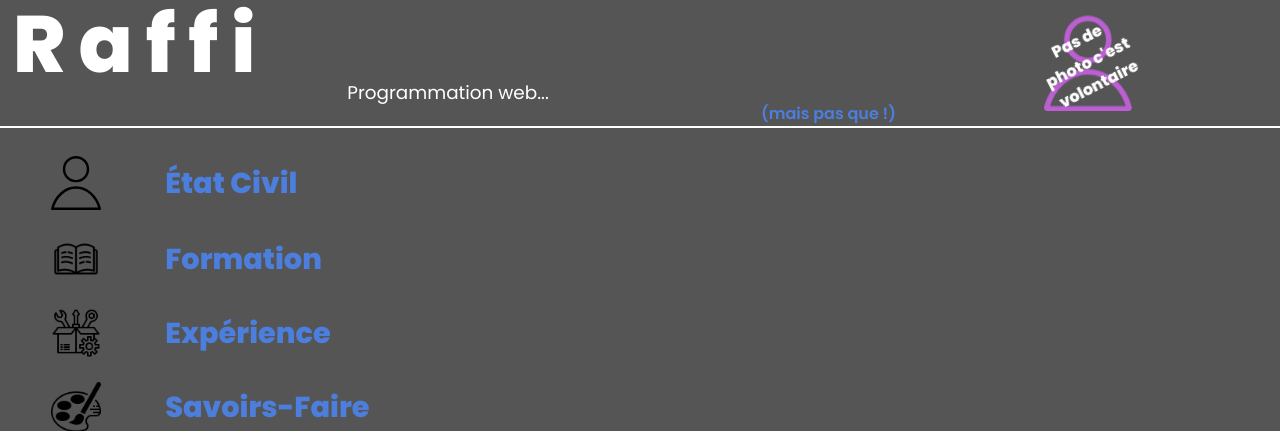
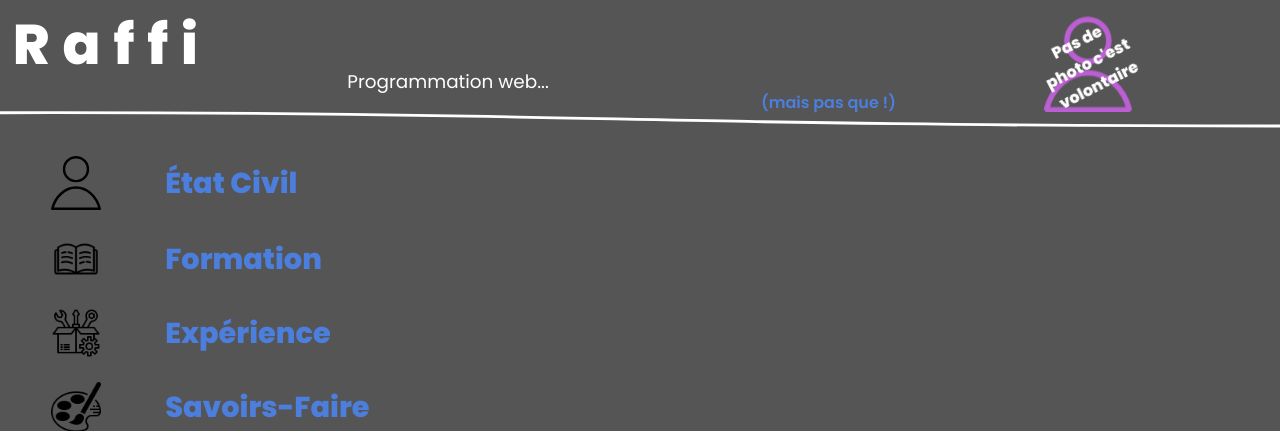
Before and after one commit to Raffiskender/raffiskender.github.io, a PHP site: page / in a window 1280 px wide. Shown: the top 431 px of the page. Run offline with PHP 8.4, Linux system fonts and the light colour scheme.

Commit message:
bordure en vague

```diff
--- a/index.html
+++ b/index.html
@@ -92,7 +92,7 @@
       </div>
       <div class="section-content knowHow-content" tabindex="1">
         <ul class="list-knowHow">
-          <li class="list-item list-item-knowHow"><span class="item-property item-knowHow-property">Informatique :&#160;</span><span class="item-content item-knowHow-content">Pack office, systèmes Linux, Windows, dépannage harware</span></li>
+          <li class="list-item list-item-knowHow"><span class="item-property item-knowHow-property">Informatique :&#160;</span><span class="item-content item-knowHow-content">Pack office, systèmes Linux, Windows, dépannage hardware</span></li>
           <li class="list-item list-item-knowHow"><span class="item-property item-knowHow-property">Languages :&#160;</span><span class="item-content item-knowHow-content">HTML, CSS, php, (et un peu de C)</span></li>
           <li class="list-item list-item-knowHow"><span class="item-property item-knowHow-property">Maintenance :&#160;</span><span class="item-content item-knowHow-content">Systèmes mécaniques, pneumatiques, hydrolique, automatisés, variation de vitesses, moteurs pas à pas, programmation d'automates (Zélio, Twido, Magelis, TSX)</span></li>
           <li class="list-item list-item-knowHow"><span class="item-property item-knowHow-property">...Et aussi :&#160;</span><span class="item-content item-knowHow-content">Recherche de fournisseur, diagnostiques, solutions.</span></li>
--- a/styles/style.css
+++ b/styles/style.css
@@ -23,7 +23,13 @@ header{
   display:flex;
   align-items: center;
   justify-content: flex-start;
-  border-bottom: solid 2px rgb(255, 255, 255);
+  border-image: url(../images/vague.svg);
+  border-image-slice: 16 0 16 0;
+  border-image-width: 0px 0px 17px 0px;
+  border-image-outset: 0px 0px 0px 0px;
+  border-image-repeat: stretch stretch;
+
+  /*border-bottom: solid 1px rgba(255, 255, 255, 0);*/
   /* padding-bottom: 2vh; */
   height : 8em;
 }
@@ -44,7 +50,7 @@ header{
 
 .header-title{
   font-weight: 800;
-  font-size: 5em;
+  font-size: 3.5em;
   /* font-size-max */
   align-self: flex-start;
   margin-left: 1vw ;
@@ -270,7 +276,6 @@ justify-content: flex-start;
     }
   }
 
-}
   @keyframes changeImageColor {
 
     from {
```
Also changed, not shown: images/vague.svg (added).
